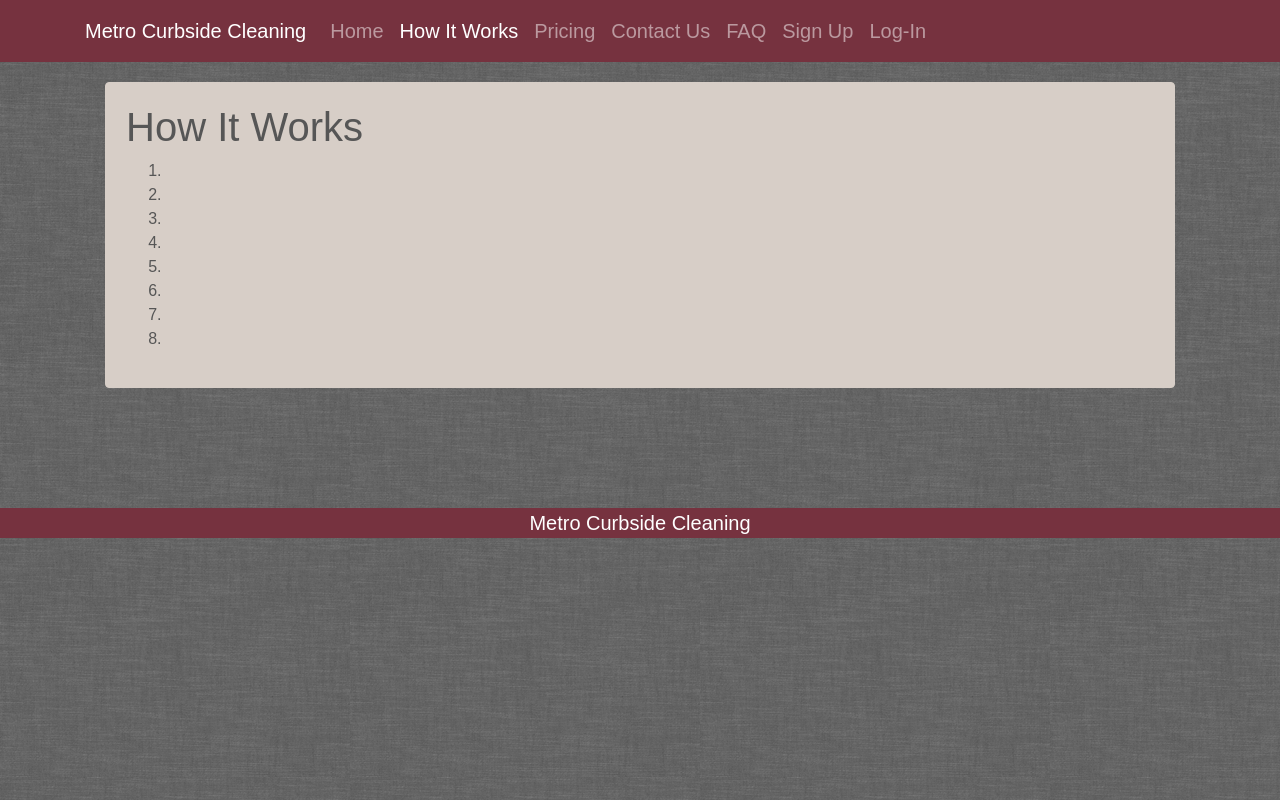
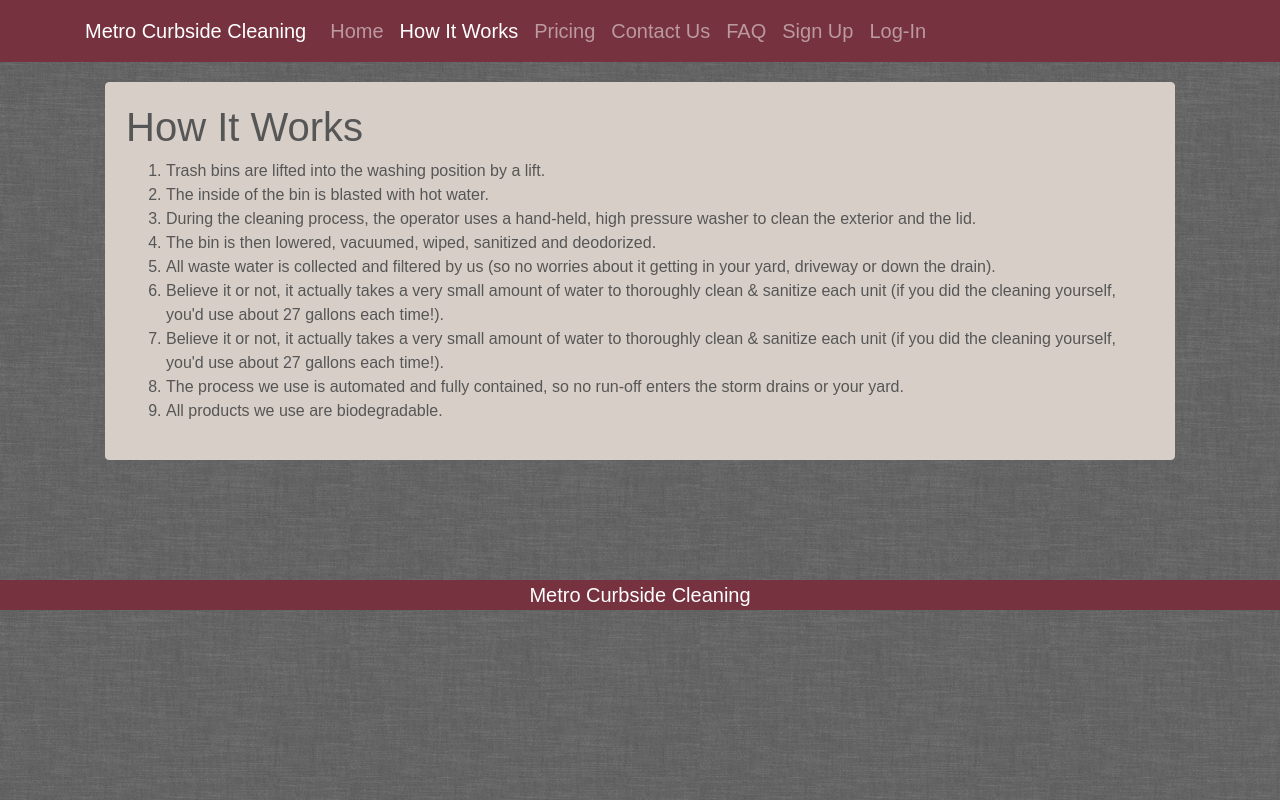
Before and after one commit to sunkstingray/metrocurb, a React (Create React App) app in the folder client/: page /HowItWorks in a window 1280 px wide. Built offline with nearby package versions, Linux system fonts and the light colour scheme; no server answers.

Commit message:
page seeds

```diff
--- a/client/src/pages/ContactUs.js
+++ b/client/src/pages/ContactUs.js
@@ -5,9 +5,21 @@ import API from "../utils/API";
 class ContactUs extends Component {
   state = {
     page:"ContactUs",
-    contents:["Lorem ipsum dolor sit amet, consectetur adipiscing elit, sed do eiusmod tempor incididunt ut labore et dolore magna aliqua. Senectus et netus et malesuada fames ac turpis egestas. Quam viverra orci sagittis eu volutpat odio facilisis mauris sit. Scelerisque eu ultrices vitae auctor. Sit amet porttitor eget dolor morbi non. In tellus integer feugiat scelerisque varius morbi enim nunc faucibus. Leo duis ut diam quam nulla. Sit amet consectetur adipiscing elit pellentesque habitant morbi. Euismod quis viverra nibh cras. Massa eget egestas purus viverra accumsan in nisl nisi scelerisque. Condimentum mattis pellentesque id nibh tortor. Risus at ultrices mi tempus imperdiet nulla malesuada pellentesque elit. Orci porta non pulvinar neque laoreet. Cras pulvinar mattis nunc sed. Vitae semper quis lectus nulla. Blandit aliquam etiam erat velit scelerisque. Leo in vitae turpis massa. Dui accumsan sit amet nulla facilisi morbi tempus. Quis risus sed vulputate odio ut enim blandit volutpat. Lectus vestibulum mattis ullamcorper velit sed.",
-    "Arcu bibendum at varius vel pharetra vel turpis. Ipsum dolor sit amet consectetur adipiscing elit. Lacus laoreet non curabitur gravida. Leo in vitae turpis massa sed elementum tempus. Id cursus metus aliquam eleifend mi in nulla posuere. Rhoncus urna neque viverra justo nec ultrices dui sapien. Pretium vulputate sapien nec sagittis. In ante metus dictum at. Ac orci phasellus egestas tellus rutrum tellus pellentesque. Dui accumsan sit amet nulla. Mauris pharetra et ultrices neque ornare aenean euismod elementum nisi. Elementum eu facilisis sed odio. Eget arcu dictum varius duis at consectetur lorem. Dictumst vestibulum rhoncus est pellentesque elit ullamcorper dignissim cras. Feugiat in ante metus dictum at. Sagittis id consectetur purus ut faucibus. Sollicitudin aliquam ultrices sagittis orci a scelerisque purus. Faucibus purus in massa tempor nec. Amet dictum sit amet justo donec enim diam vulputate ut."
-  ]
+    contents:[
+      {
+        value: "Address",
+        attribute: "12345 Main St. "
+      }, {
+        value: "City",
+        attribute: "Overland Park",
+      }, {
+        value: "State",
+        attribute: "KS",
+      }, {
+        value: "Zip Code",
+        attribute: "66324"
+      }
+    ]
   }
 
   componentDidMount() {
--- a/client/src/pages/Faq.js
+++ b/client/src/pages/Faq.js
@@ -6,9 +6,18 @@ class Home extends Component {
   state = {
     page:"Faq",
     contents:[
-      {question: "How do I know when to put my bins out?", answer:"Please leave your trash & recycle bins out after your regular pick-up day, so when we come by (within 24 hours of the regular pick-up) the bins are ready and waiting to be cleaned!"},
-      {question: "Why get my trash cleaned?", answer:"Bacteria such as Salmonella, Listeria, Staphylococcus, and E-Coli aren't just on the inside...that stuff is on the lid & handle too! Contact us today to get rid of all bacteria!"},
-      {question: "What if I need to reschedule?", answer:"Just let us know at least a week in advance and we will be in contact with you to reschedule"}
+      {
+        value : "How do I know when to put my bins out?",
+        attribute : "Please leave your trash & recycle bins out after your regular pick-up day, so when we come by (within 24 hours of the regular pick-up) the bins are ready and waiting to be cleaned!"
+      },
+      {
+          value : "Why get my trash cleaned?",
+          attribute : "Bacteria such as Salmonella, Listeria, Staphylococcus, and E-Coli aren't just on the inside...that stuff is on the lid & handle too! Contact us today to get rid of all bacteria!"
+      },
+      {
+          value : "What if I need to reschedule?",
+          attribute : "Just let us know at least a week in advance and we will be in contact with you to reschedule"
+      }
     ]
   }
 
--- a/client/src/pages/Home.js
+++ b/client/src/pages/Home.js
@@ -9,8 +9,13 @@ class Home extends Component {
     this.state = {
       page:"Home",
     contents:[
-      "Lorem ipsum dolor sit amet, consectetur adipiscing elit, sed do eiusmod tempor incididunt ut labore et dolore magna aliqua. Fermentum odio eu feugiat pretium. Lobortis scelerisque fermentum dui faucibus in ornare quam viverra orci. Tellus mauris a diam maecenas sed enim ut sem. Et leo duis ut diam quam nulla porttitor.",
-      "Lorem ipsum dolor sit amet, consectetur adipiscing elit, sed do eiusmod tempor incididunt ut labore et dolore magna aliqua. Accumsan lacus vel facilisis volutpat est velit egestas dui. Ultricies leo integer malesuada nunc vel risus commodo viverra. Nunc pulvinar sapien et ligula ullamcorper malesuada. Sed viverra ipsum nunc aliquet bibendum."
+      {
+        value: 1,
+        attribute: "Lorem ipsum dolor sit amet, consectetur adipiscing elit, sed do eiusmod tempor incididunt ut labore et dolore magna aliqua. Fermentum odio eu feugiat pretium. Lobortis scelerisque fermentum dui faucibus in ornare quam viverra orci. Tellus mauris a diam maecenas sed enim ut sem. Et leo duis ut diam quam nulla porttitor.",
+      }, {
+        value:2,
+        attribute: "Lorem ipsum dolor sit amet, consectetur adipiscing elit, sed do eiusmod tempor incididunt ut labore et dolore magna aliqua. Accumsan lacus vel facilisis volutpat est velit egestas dui. Ultricies leo integer malesuada nunc vel risus commodo viverra. Nunc pulvinar sapien et ligula ullamcorper malesuada. Sed viverra ipsum nunc aliquet bibendum."
+      }
     ]
     }
   }
--- a/client/src/pages/HowItWorks.js
+++ b/client/src/pages/HowItWorks.js
@@ -6,14 +6,34 @@ class HowItWorks extends Component {
   state = {
     page:"HowItWorks",
     contents:[
-      "Trash bins are lifted into the washing position by a lift.",
-      "The inside of the bin is blasted with hot water.",
-      "During the cleaning process, the operator uses a hand-held, high pressure washer to clean the exterior and the lid.",
-      "The bin is then lowered, vacuumed, wiped, sanitized and deodorized.",
-      "All waste water is collected and filtered by us (so no worries about it getting in your yard, driveway or down the drain).",
-      "Believe it or not, it actually takes a very small amount of water to thoroughly clean & sanitize each unit (if you did the cleaning yourself, you'd use about 27 gallons each time!).",
-      "The process we use is automated and fully contained, so no run-off enters the storm drains or your yard.",
-      "All products we use are biodegradable."
+      {
+        value: 1,
+        attribute: "Trash bins are lifted into the washing position by a lift.",
+      }, {
+        value: 2,
+        attribute: "The inside of the bin is blasted with hot water.",
+      }, {
+        value: 3,
+        attribute: "During the cleaning process, the operator uses a hand-held, high pressure washer to clean the exterior and the lid.",
+      }, {
+        value: 4,
+        attribute: "The bin is then lowered, vacuumed, wiped, sanitized and deodorized.",
+      }, {
+        value: 5,
+        attribute: "All waste water is collected and filtered by us (so no worries about it getting in your yard, driveway or down the drain).",
+      }, {
+        value: 6,
+        attribute: "Believe it or not, it actually takes a very small amount of water to thoroughly clean & sanitize each unit (if you did the cleaning yourself, you'd use about 27 gallons each time!).",
+      }, {
+        value: 7,
+        attribute: "Believe it or not, it actually takes a very small amount of water to thoroughly clean & sanitize each unit (if you did the cleaning yourself, you'd use about 27 gallons each time!).",
+      }, {
+        value: 8,
+        attribute: "The process we use is automated and fully contained, so no run-off enters the storm drains or your yard.",
+      }, {
+        value: 9,
+        attribute: "All products we use are biodegradable."
+      }
     ]
   }
 
--- a/client/src/pages/Pricing.js
+++ b/client/src/pages/Pricing.js
@@ -6,12 +6,25 @@ class Pricing extends Component {
   state = {
     page:"Pricing",
     contents:[
-      "Weekly Cleaning: $364/year (Our beat deal!!)",
-      "Bi-Weekly Cleaning: $250/year",
-      "Monthly Cleaning: $199/year",
-      "Alternating Months: $99/year",
-      "Quarterly Cleaning: $75/year",
-      "Single Cleaning: $25",
+      {
+        value: 1,
+        attribute: "Weekly Cleaning: $364/year (Our beat deal!!)",
+      }, {
+        value: 2,
+        attribute: "Bi-Weekly Cleaning: $250/year",
+      }, {
+        value: 3,
+        attribute: "Monthly Cleaning: $199/year",
+      }, {
+        value: 4,
+        attribute: "Alternating Months: $99/year",
+      }, {
+        value: 5,
+        attribute: "Quarterly Cleaning: $75/year",
+      }, {
+        value: 6,
+        attribute: "test: test"
+      }
     ]
   }
 
```
Also changed, not shown: 1 other file (tests, documents, lock files or other folders).
